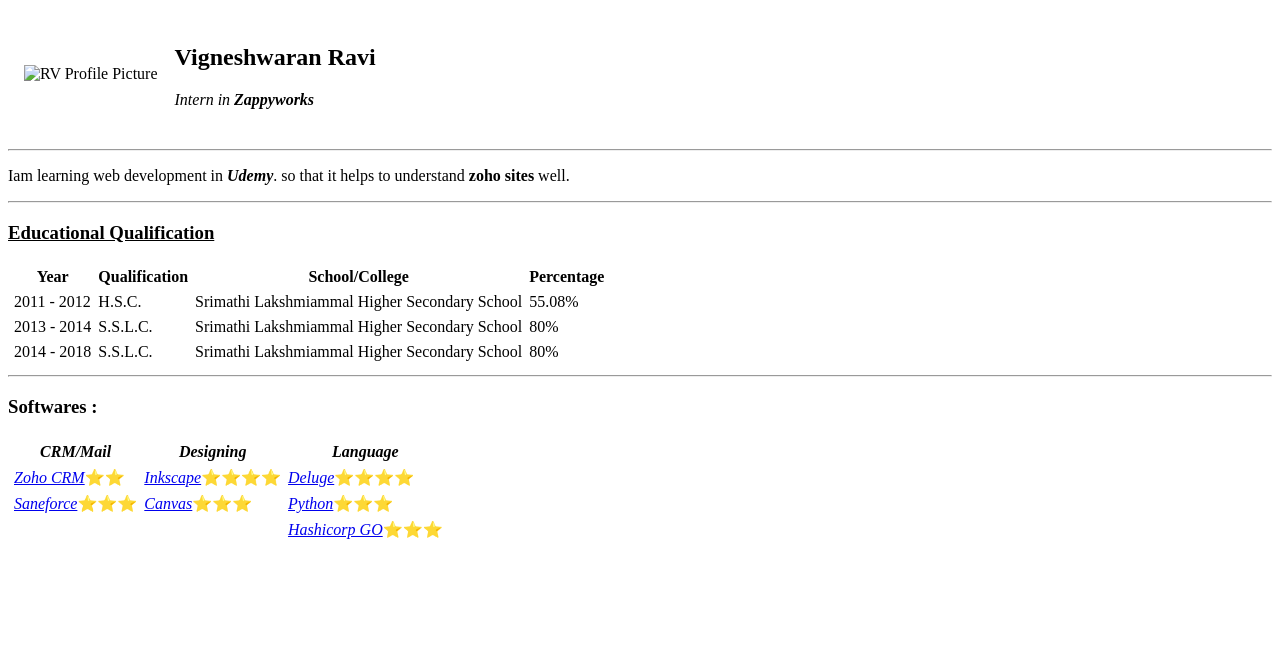
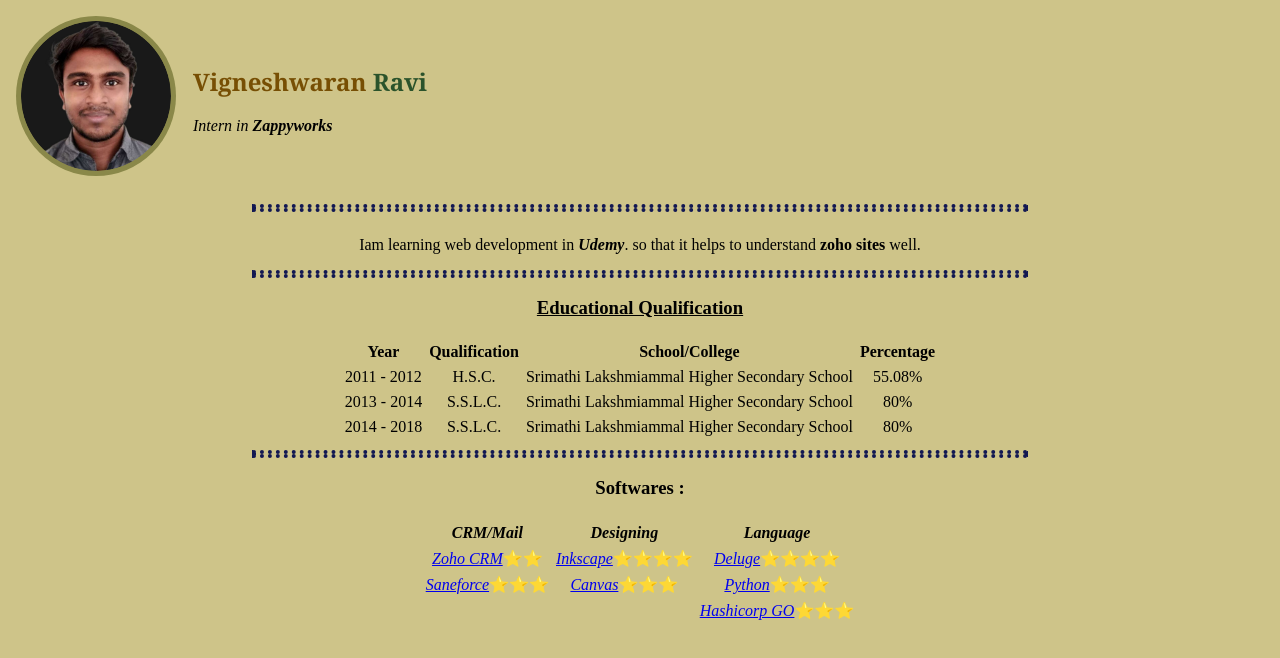
Before and after one commit to peace-maker-cloud/MY-new-Resume, a plain HTML site: page index.html in a window 1280 px wide. Drawn offline with Linux system fonts and the light colour scheme; the site is published under a folder, as on GitHub Pages, so addresses that start at the root find nothing.

Commit message:
Update index.html

```diff
--- a/index.html
+++ b/index.html
@@ -5,14 +5,14 @@
   <meta http-equiv="X-UA-Compatible" content="IE=edge">
   <meta name="viewport" content="width=device-width, initial-scale=1.0">
   <title>About</title>
-  <link rel="stylesheet" href="/styles.css">
+  <link rel="stylesheet" href="styles.css">
   <link rel="icon" href="favicon.ico">
 </head>
 <body>
   <section id="head">
     <table cellspacing ="15">
       <tr>
-        <td><img class="pic" src="/Pro pic RV.png" alt="RV Profile Picture" width="150" height="150"></td>
+        <td><img class="pic" src="Pro pic RV.png" alt="RV Profile Picture" width="150" height="150"></td>
         <td>
           <h1 class="myName">Vigneshwaran <span id="ravi">Ravi</span></h1>
           <p><em>Intern in <strong>Zappyworks</strong></em></p>
```
